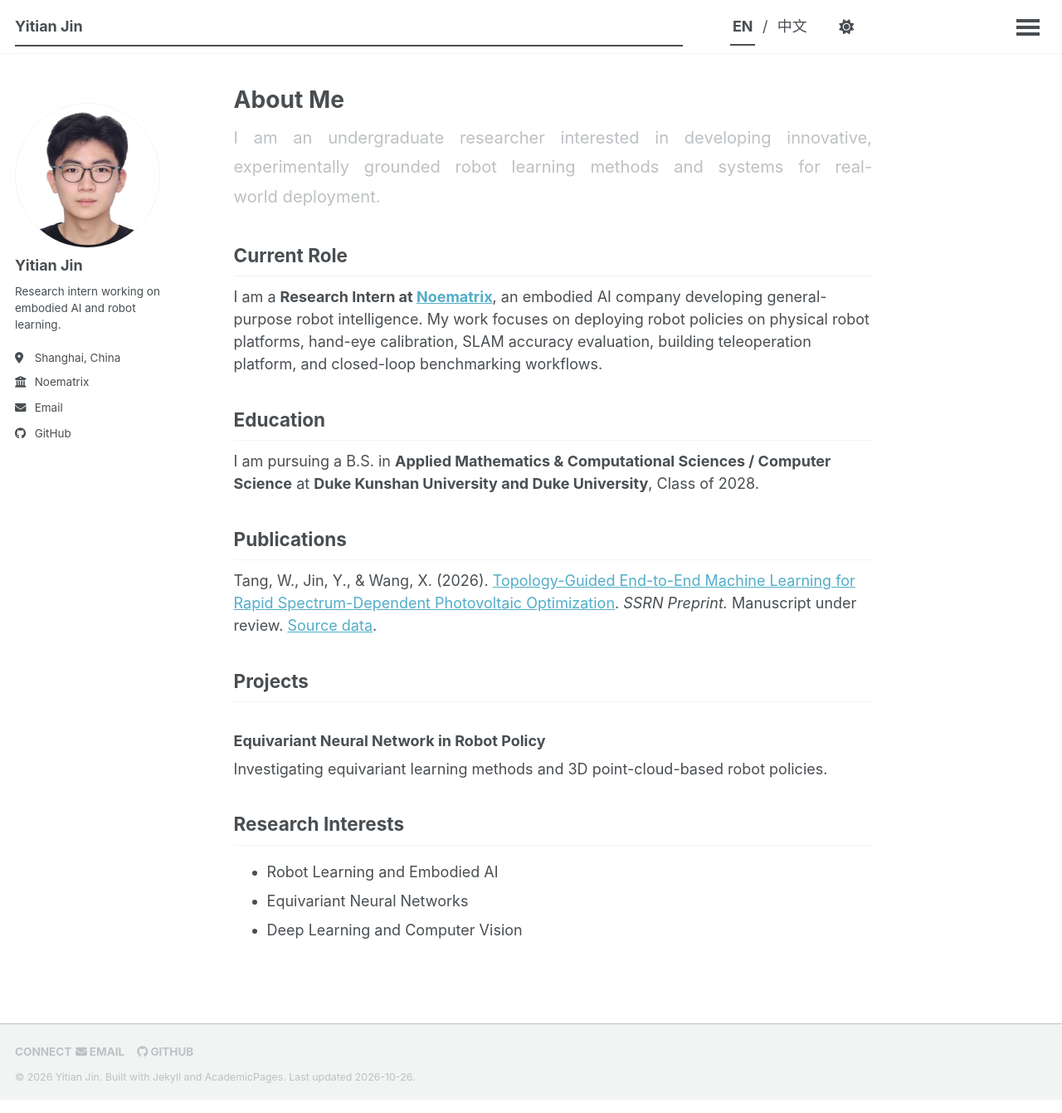
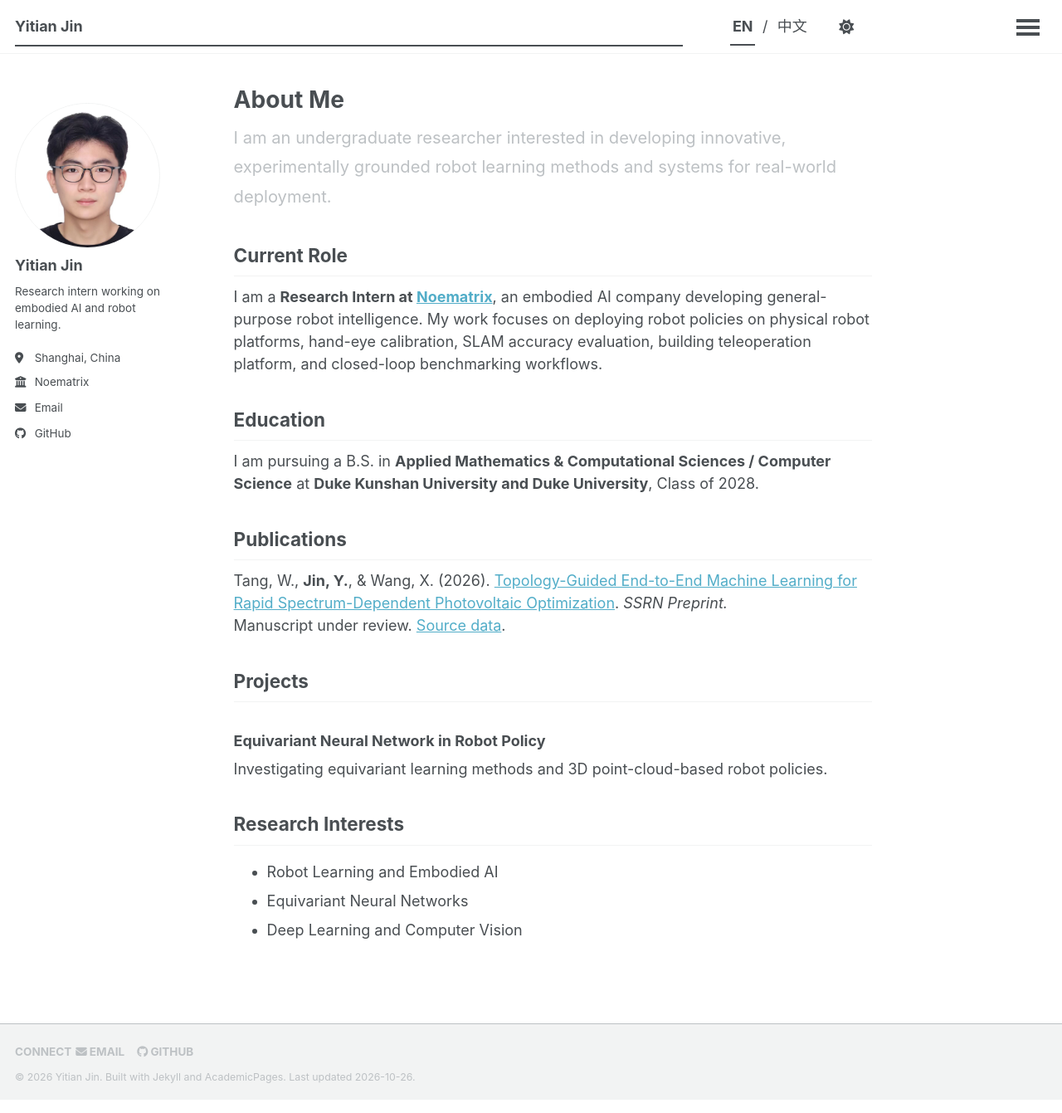
Before and after one commit to yj244-jyt/yj244-jyt.github.io, a Jekyll site: the page built from _pages/about.md, in a window 1280 px wide and 1341 px high. Shown: the whole window at 83% size. Built offline with Jekyll 4.4.1, drawn with Linux system fonts in a browser that asks for light colours; a script that is not in the unit is left out.

Commit message:
Refine bilingual homepage publication styling

```diff
--- a/_pages/about.md
+++ b/_pages/about.md
@@ -9,7 +9,7 @@ redirect_from:
   - /about.html
 ---
 
-<p class="home-lead home-lead--justified">I am an undergraduate researcher interested in developing innovative, experimentally grounded robot learning methods and systems for real-world deployment.</p>
+<p class="home-lead">I am an undergraduate researcher interested in developing innovative, experimentally grounded robot learning methods and systems for real-world deployment.</p>
 
 ## Current Role
 
@@ -21,7 +21,7 @@ I am pursuing a B.S. in **Applied Mathematics & Computational Sciences / Compute
 
 ## Publications
 
-Tang, W., Jin, Y., & Wang, X. (2026). [Topology-Guided End-to-End Machine Learning for Rapid Spectrum-Dependent Photovoltaic Optimization](https://doi.org/10.2139/ssrn.7488401). *SSRN Preprint.* Manuscript under review. [Source data](https://github.com/tangweibo72-dot/End-to-end-solar-cell).
+Tang, W., <strong class="publication-author">Jin, Y.</strong>, & Wang, X. (2026). [Topology-Guided End-to-End Machine Learning for Rapid Spectrum-Dependent Photovoltaic Optimization](https://doi.org/10.2139/ssrn.7488401). *SSRN Preprint.* <span class="publication-tail">Manuscript under review. <a href="https://github.com/tangweibo72-dot/End-to-end-solar-cell">Source data</a>.</span>
 
 ## Projects
 
--- a/assets/css/main.scss
+++ b/assets/css/main.scss
@@ -103,19 +103,6 @@
   line-height: 1.75;
 }
 
-.home-lead--justified {
-  text-wrap: balance;
-  hyphens: auto;
-}
-
-@media screen and (min-width: 601px) {
-  .home-lead--justified {
-    text-align: justify;
-    text-justify: inter-word;
-    text-wrap: pretty;
-  }
-}
-
 .page__content h2 {
   margin-top: 2.2rem;
   letter-spacing: 0;
@@ -123,6 +110,21 @@
 
 .page__content li {
   margin-bottom: 0.45rem;
+}
+
+.publication-author {
+  font-weight: 700;
+}
+
+.publication-tail,
+.publication-tail a {
+  white-space: nowrap;
+}
+
+@media screen and (max-width: 400px) {
+  .publication-tail {
+    white-space: normal;
+  }
 }
 
 .site-note {
```
Also changed, not shown: _pages/zh.md (+1 -1 lines).
